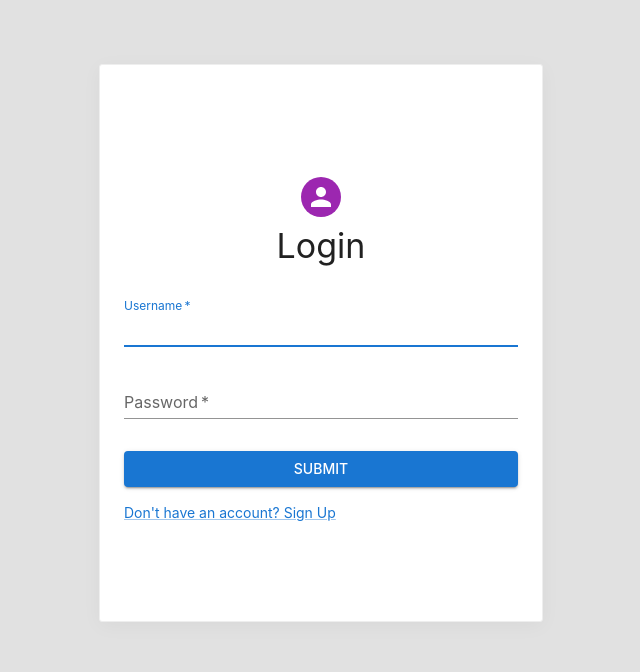
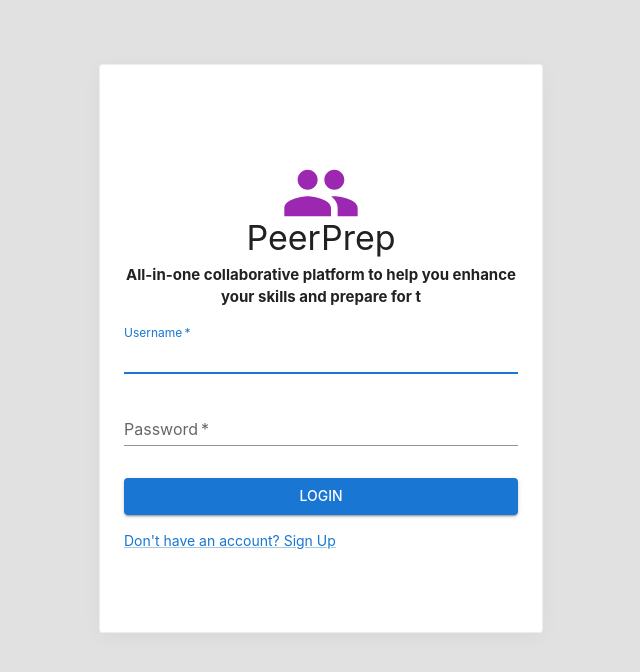
Before and after one commit to CS3219-AY2223S1/cs3219-project-ay2223s1-g7, a React (Create React App) app in the folder frontend/: page /login in a window 1280 px wide. Shown: the top 672 px of the page, without its empty margins (319-959 px from the left). Built offline with nearby package versions, Linux system fonts and the light colour scheme; no server answers; the HTML template or start-up script is replaced by a standard one.

Commit message:
improve landing page layout and add animation

```diff
--- a/frontend/package.json
+++ b/frontend/package.json
@@ -31,6 +31,7 @@
     "react-router-dom": "^6.3.0",
     "react-scripts": "5.0.1",
     "react-transition-group": "^4.4.5",
+    "react-typist": "^2.0.5",
     "simple-peer": "^9.11.1",
     "socket.io-client": "^4.5.3",
     "web-vitals": "^2.1.4"
--- a/frontend/src/components/LoginPage.js
+++ b/frontend/src/components/LoginPage.js
@@ -9,11 +9,13 @@ import {
     Container,
     Alert,
 } from "@mui/material";
+import GroupIcon from '@mui/icons-material/Group';
 // import LockOutlinedIcon from '@mui/icons-material/LockOutlined';
 import { useState } from "react";
 import axios from "axios";
 import { URL_USER_SVC } from "../configs";
 import { STATUS_CODE_CONFLICT, STATUS_CODE_CREATED, STATUS_CODE_OK } from "../constants";
+import Typist from 'react-typist';
 
 function LoginPage() {
     const [username, setUsername] = useState("")
@@ -52,17 +54,20 @@ function LoginPage() {
         <Container component="main" maxWidth="xs" className="box-container">
             <Box
                 sx={{
-                    marginTop: 8,
-                    marginBottom: 8,
+                    marginTop: 6,
+                    marginBottom: 6,
                     display: 'flex',
                     flexDirection: 'column',
                     alignItems: 'center',
                 }}
             >
-                <Avatar sx={{ m: 1, bgcolor: 'secondary.main' }}>
-                    {/* <LockOutlinedIcon /> */}
-                </Avatar>
-                <Typography variant={"h4"} marginBottom={"1rem"}>Login</Typography>
+                <GroupIcon color="secondary" sx={{ fontSize: 80, marginBottom: -2, overflow: 'hidden'}} />
+                <Typography variant={"h4"} marginBottom={"0.3rem"}>PeerPrep</Typography>
+                <Typist cursor={{ show: false }}>
+                    <Typography align="center" fontSize="15px" fontWeight="700" marginBottom={"0.1rem"}>
+                    All-in-one collaborative platform to help you enhance your skills and prepare for technical interviews
+                    </Typography>
+                </Typist>
                 {(hasSubmit && !isLoginSuccess && errMessage) && <Alert severity="error">{errMessage}</Alert>}
                 <TextField
                     margin="normal"
@@ -91,7 +96,7 @@ function LoginPage() {
                     onClick={handleLogin}
                     fullWidth
                     >
-                    Submit
+                    Login
                 </Button>
                 <Grid container>
                     <Link href="/signup" variant="body2">
```
